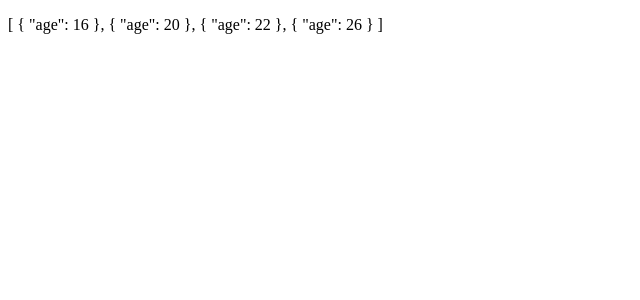
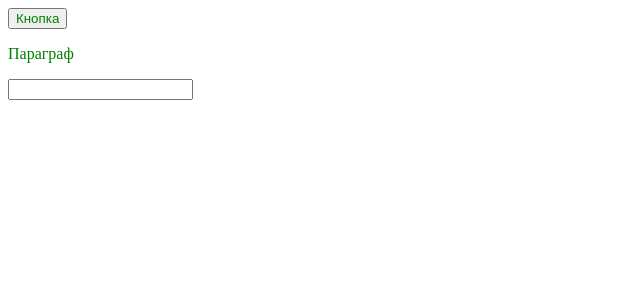
Before and after one commit to AleksYeh/ng-testing, an Angular app: page / in a window 1280 px wide. Shown: the top 300 px of the page, without its empty margins (0-640 px from the left). Built offline with nearby package versions, Linux system fonts and the light colour scheme.

Commit message:
Добавить кнопки и параграф для изменения цвета текста и ввода данных

```diff
--- a/src/app/app.component.html
+++ b/src/app/app.component.html
@@ -1 +1,5 @@
-<p>{{ageOfUsers | sortData : 'age' | json}}</p>
+<button [style.color]="color" (click)="changeColor('yellow')">Кнопка</button>
+<!-- <button [style.color]="color" on-click="changeColor('yellow')">Кнопка</button> -->
+<p [style.color]="color" (click)="color = 'yellow'">Параграф</p>
+
+<input type="text" (input)="checkCurrentValue($event)" (keydown)="this.color = ''">
--- a/src/app/app.component.ts
+++ b/src/app/app.component.ts
@@ -6,12 +6,15 @@ import { Component } from '@angular/core';
   styleUrls: ['./app.component.scss']
 })
 export class AppComponent {
-  ageOfUsers = [ {age: 20}, {age: 26}, {age: 22,} ]
+  color = 'green'
 
-  constructor() {
-    setTimeout(() => {
-      // this.ageOfUsers.push({age: 16})
-      this.ageOfUsers = [...this.ageOfUsers, {age: 16}]
-    }, 3000)
+  changeColor(newColor: string) {
+    this.color = newColor
+  }
+
+  checkCurrentValue(event: Event) {
+    const target = event.target as HTMLInputElement;
+
+    console.log(target.value)
   }
 }
```
